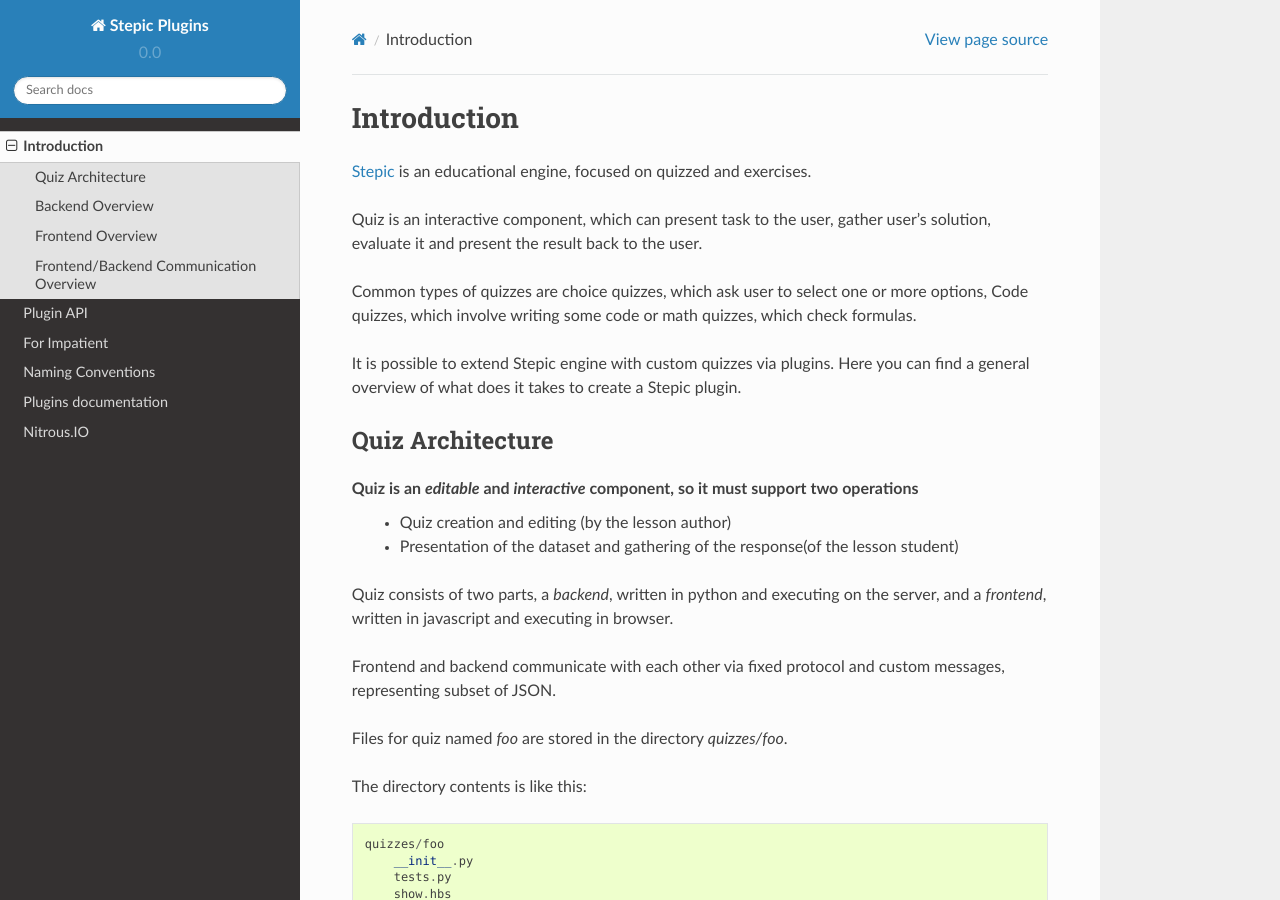
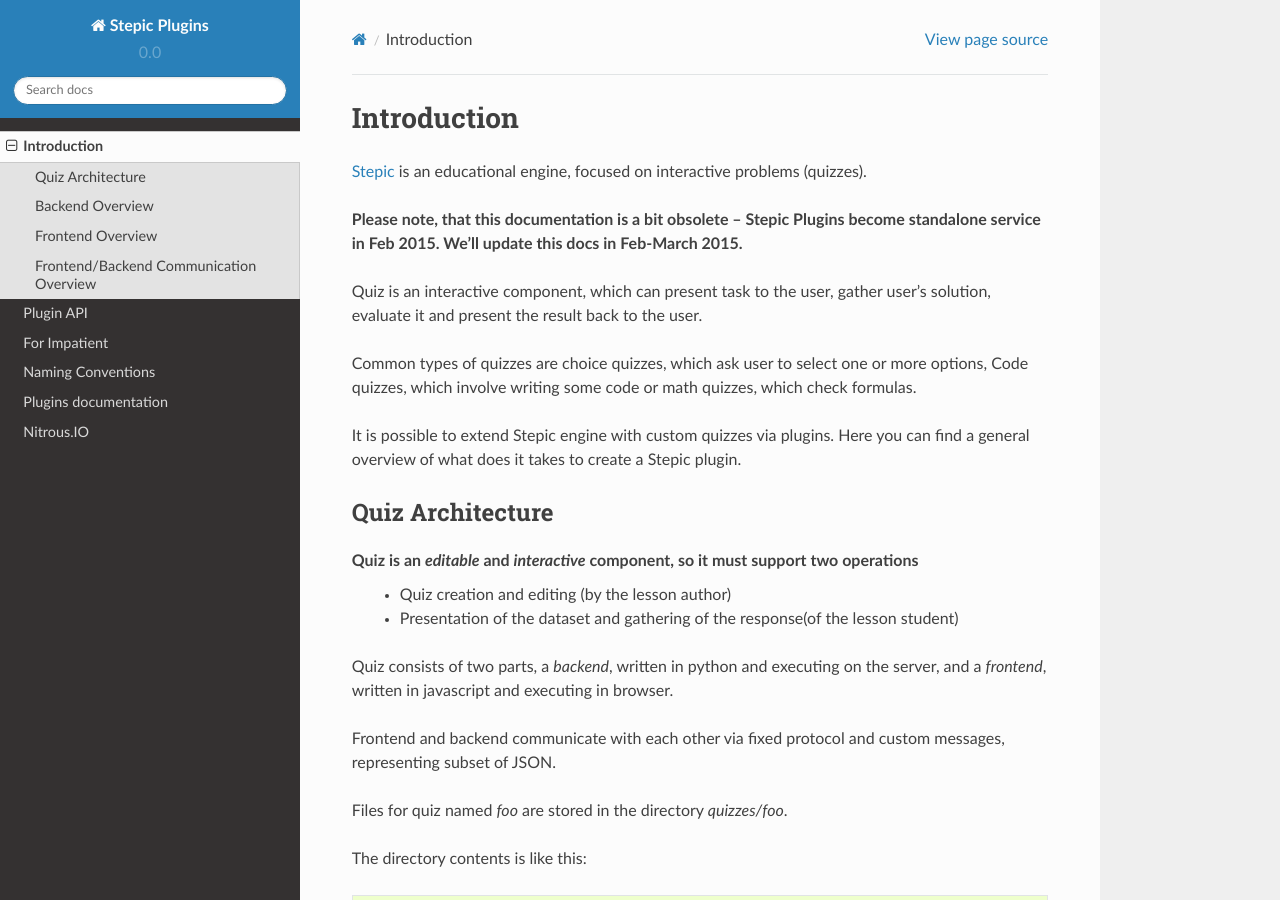
Before and after one commit to StepicOrg/stepik-plugins, a Sphinx documentation site: the page built from docs/introduction.rst, in a window 1280 px wide and 900 px high. Built offline with Sphinx 7.4.7 and the Read the Docs theme 2.0.0, drawn with Linux system fonts in a browser that asks for light colours.

Commit message:
Update introduction.rst

```diff
--- a/docs/introduction.rst
+++ b/docs/introduction.rst
@@ -1,7 +1,11 @@
 Introduction
 ************
 
-`Stepic <https://stepic.org>`_ is an educational engine, focused on quizzed and exercises.
+`Stepic <https://stepic.org>`_ is an educational engine, focused on interactive
+problems (quizzes).
+
+**Please note, that this documentation is a bit obsolete – Stepic Plugins become standalone
+service in Feb 2015. We'll update this docs in Feb-March 2015.**
 
 Quiz is an interactive component, which can present task to the user,
 gather user's solution, evaluate it and present the result back to the user.
```
